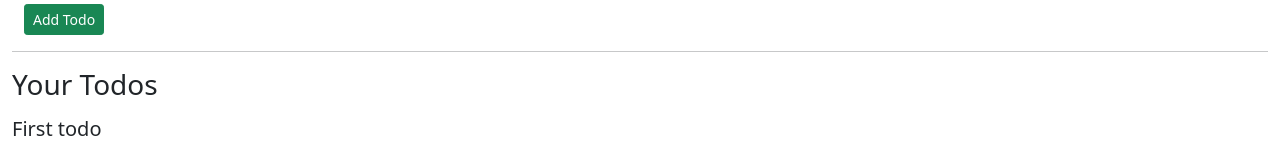
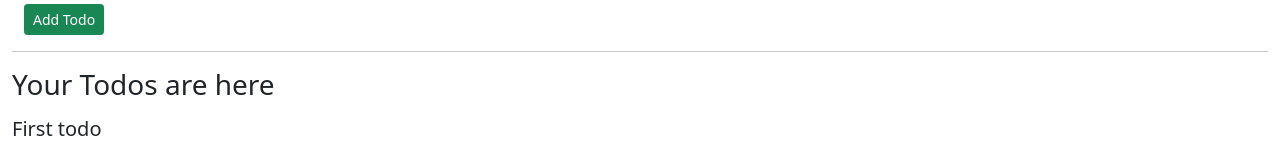
Before and after one commit to sagarunhale2294/FirstAngularApp, an Angular app: page / in a window 1280 px wide. Shown: the part 276-429 px from the top of the page. Built offline with nearby package versions, Linux system fonts and the light colour scheme.

Commit message:
header updated

```diff
--- a/src/app/MyComponent/todos/todos.component.html
+++ b/src/app/MyComponent/todos/todos.component.html
@@ -1,7 +1,7 @@
 <h3>Add a Todo</h3>
 <app-add-todo (todoAdd)="addTodo($event)"></app-add-todo>
 <hr/>
-<h3>Your Todos</h3>
+<h3>Your Todos are here</h3>
 <div *ngIf="this.todos.length==0; else elseBlock">No todos to display.</div>
 <ng-template #elseBlock>
     <div *ngFor="let todo of todos">
```
